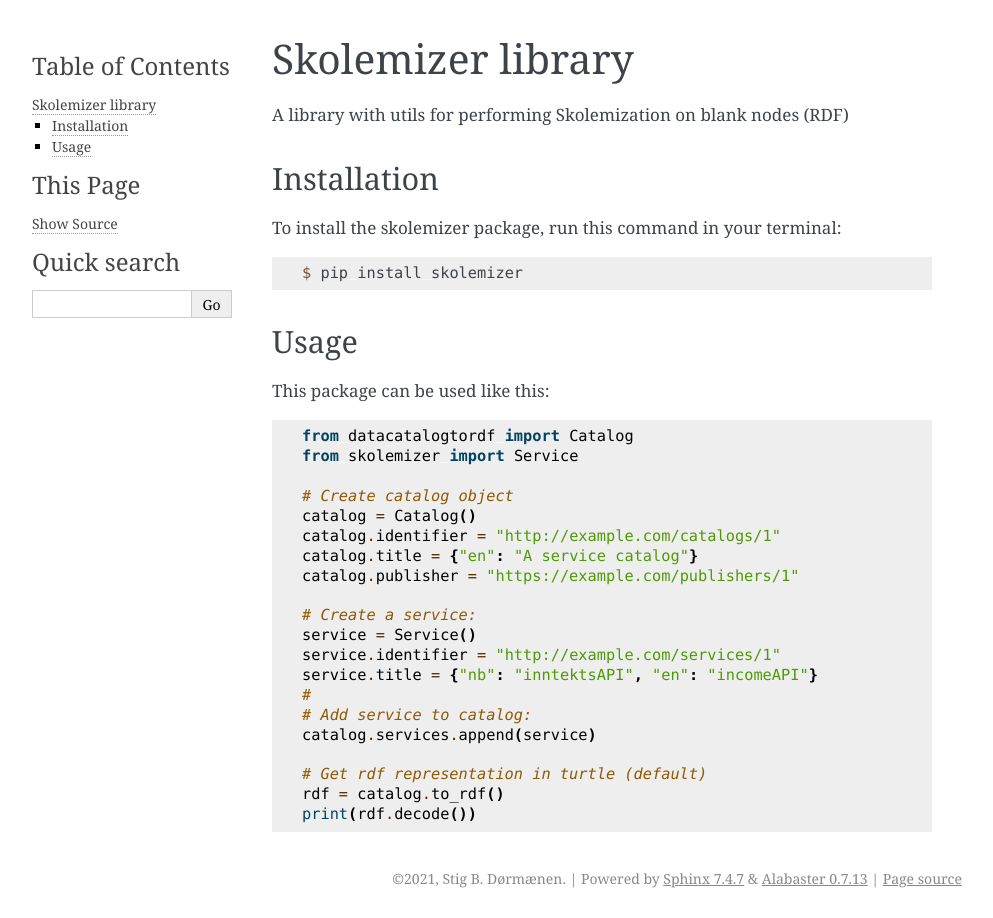
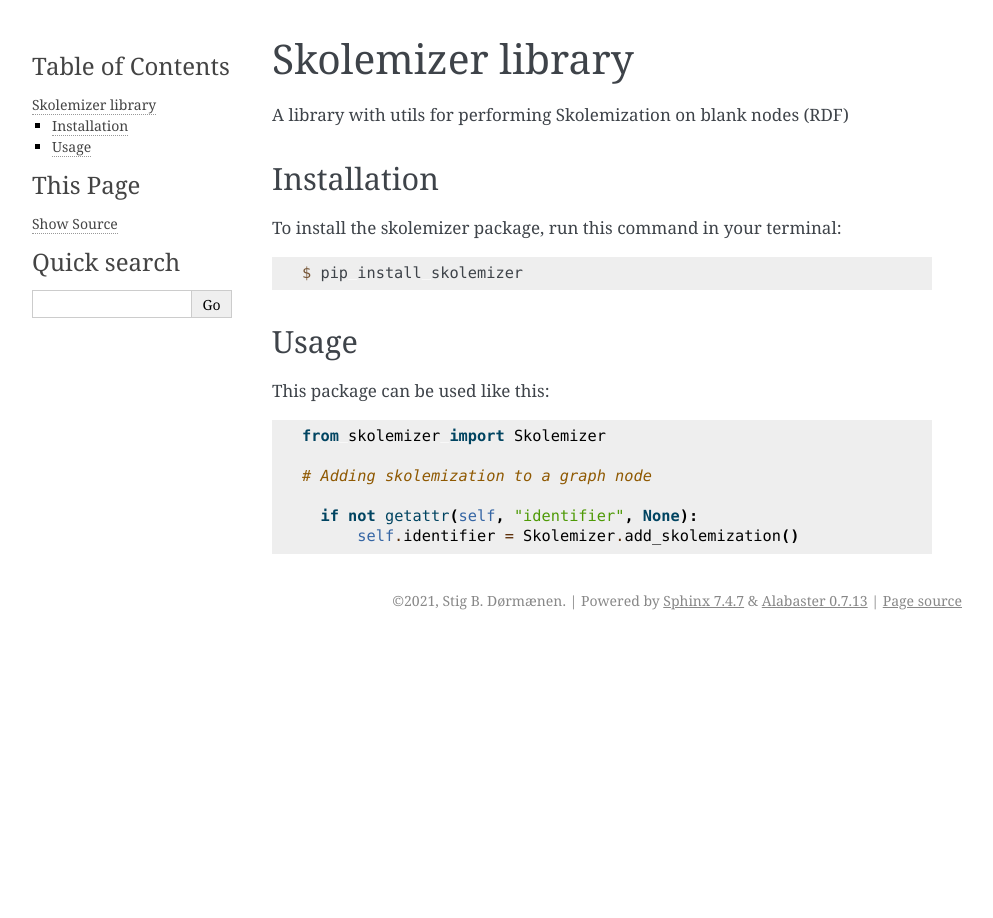
Before and after one commit to Informasjonsforvaltning/skolemizer, a Sphinx documentation site: the page built from docs/index.rst, in a window 1280 px wide. Shown: the whole page, without its empty margins (148-1141 px from the left). Built offline with Sphinx 7.4.7, drawn with Linux system fonts in a browser that asks for light colours.

```diff
--- a/docs/index.rst
+++ b/docs/index.rst
@@ -29,23 +29,9 @@ This package can be used like this:
 
 .. code-block::
 
-  from datacatalogtordf import Catalog
-  from skolemizer import Service
+  from skolemizer import Skolemizer
 
-  # Create catalog object
-  catalog = Catalog()
-  catalog.identifier = "http://example.com/catalogs/1"
-  catalog.title = {"en": "A service catalog"}
-  catalog.publisher = "https://example.com/publishers/1"
+  # Adding skolemization to a graph node
 
-  # Create a service:
-  service = Service()
-  service.identifier = "http://example.com/services/1"
-  service.title = {"nb": "inntektsAPI", "en": "incomeAPI"}
-  #
-  # Add service to catalog:
-  catalog.services.append(service)
-
-  # Get rdf representation in turtle (default)
-  rdf = catalog.to_rdf()
-  print(rdf.decode())
+    if not getattr(self, "identifier", None):
+        self.identifier = Skolemizer.add_skolemization()
```
Also changed, not shown: README.md (+18 -0 lines).
